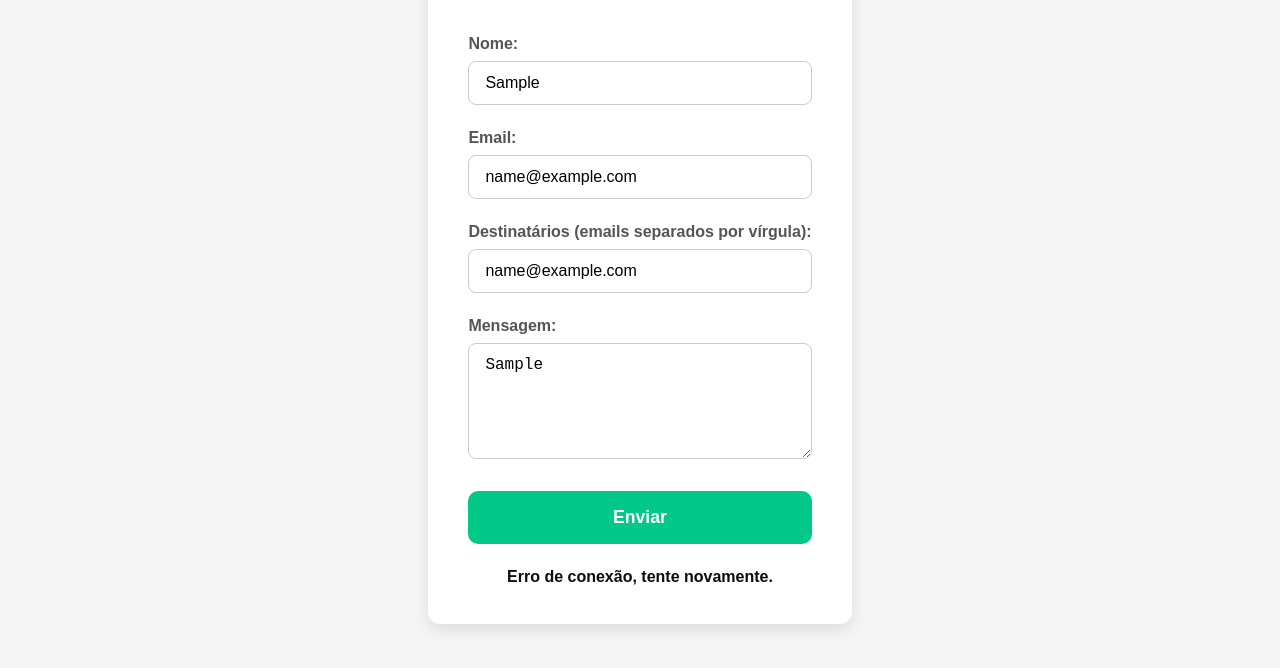
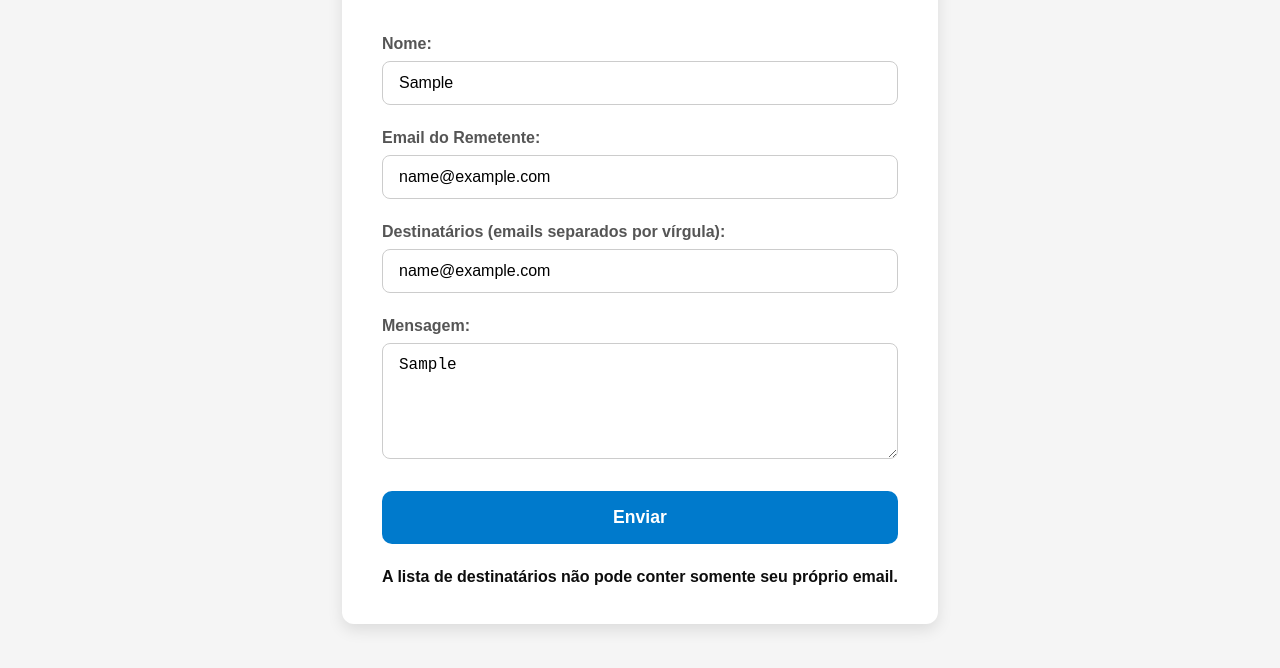
Before and after one commit to lion1536/portfolio-pedroarmiliato, a plain HTML site: page contato.html in a window 1280 px wide. Both pictures are taken after typing "Sample", "name@example.com", "name@example.com", "Sample" into the empty fields and a click on the button "Enviar". Shown: the part 280-948 px from the top of the page. Drawn offline with Linux system fonts and the light colour scheme; no server answers.

Commit message:
email fix again

```diff
--- a/contato.html
+++ b/contato.html
@@ -24,8 +24,14 @@
           <label for="nome">Nome:</label>
           <input type="text" id="nome" name="nome" required />
 
-          <label for="email">Email:</label>
-          <input type="email" id="email" name="email" required />
+          <label for="remetente">Email do Remetente:</label>
+          <input
+            type="email"
+            id="remetente"
+            name="remetente"
+            required
+            placeholder="seuemail@exemplo.com"
+          />
 
           <label for="destinatarios"
             >Destinatários (emails separados por vírgula):</label
@@ -42,6 +48,7 @@
 
           <button type="submit">Enviar</button>
         </form>
+
         <p id="status"></p>
       </section>
     </main>
--- a/contato.js
+++ b/contato.js
@@ -1,6 +1,11 @@
 const form = document.getElementById('contatoForm')
 const view = document.getElementById('status')
 const textarea = form.mensagem
+
+function validarEmail(email) {
+  const re = /\S+@\S+\.\S+/
+  return re.test(email)
+}
 
 textarea.addEventListener('keydown', (event) => {
   if (event.key === 'Enter' && !event.shiftKey) {
@@ -13,22 +18,49 @@ form.addEventListener('submit', async (event) => {
   event.preventDefault()
 
   const nome = form.nome.value.trim()
-  const email = form.email.value.trim()
+  const remetente = form.remetente.value.trim()
   const mensagem = form.mensagem.value.trim()
   const destinatariosRaw = form.destinatarios.value.trim()
 
-  if (!nome || !email || !mensagem) {
+  if (!nome || !remetente || !mensagem) {
     view.textContent = 'Por favor, preencha todos os campos obrigatórios.'
     return
   }
 
-  // Se houver destinatários, transforma em array de strings sem espaços extras
-  let destinatarios = undefined
+  if (!validarEmail(remetente)) {
+    view.textContent = 'Por favor, informe um email de remetente válido.'
+    return
+  }
+
+  // Destinatários: se tiver, transforma em array, valida e filtra o remetente
+  let destinatarios = []
   if (destinatariosRaw) {
     destinatarios = destinatariosRaw
       .split(',')
       .map((email) => email.trim())
       .filter((email) => email.length > 0)
+
+    // Validar emails dos destinatários
+    for (const email of destinatarios) {
+      if (!validarEmail(email)) {
+        view.textContent = `Email inválido na lista de destinatários: ${email}`
+        return
+      }
+    }
+
+    // Remover remetente da lista de destinatários para evitar enviar para si mesmo
+    destinatarios = destinatarios.filter(
+      (email) => email.toLowerCase() !== remetente.toLowerCase(),
+    )
+
+    if (destinatarios.length === 0) {
+      view.textContent =
+        'A lista de destinatários não pode conter somente seu próprio email.'
+      return
+    }
+  } else {
+    view.textContent = 'Por favor, informe ao menos um destinatário.'
+    return
   }
 
   view.textContent = 'Enviando...'
@@ -42,13 +74,14 @@ form.addEventListener('submit', async (event) => {
         headers: {
           'Content-Type': 'application/json',
         },
-        body: JSON.stringify({ nome, email, mensagem, destinatarios }),
+        body: JSON.stringify({ nome, remetente, mensagem, destinatarios }),
       },
     )
 
     if (response.ok) {
       view.textContent = 'Mensagem enviada com sucesso!'
       form.reset()
+      form.nome.focus()
     } else {
       const data = await response.json()
       view.textContent = 'Erro: ' + (data.error || 'Erro ao enviar mensagem')
```
